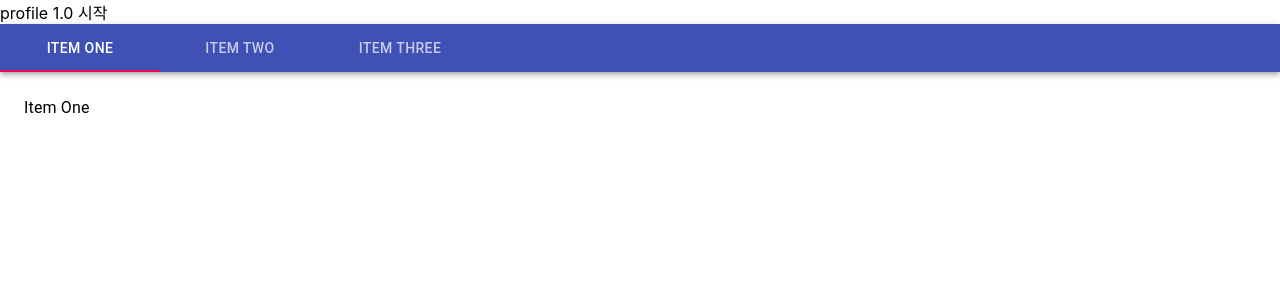
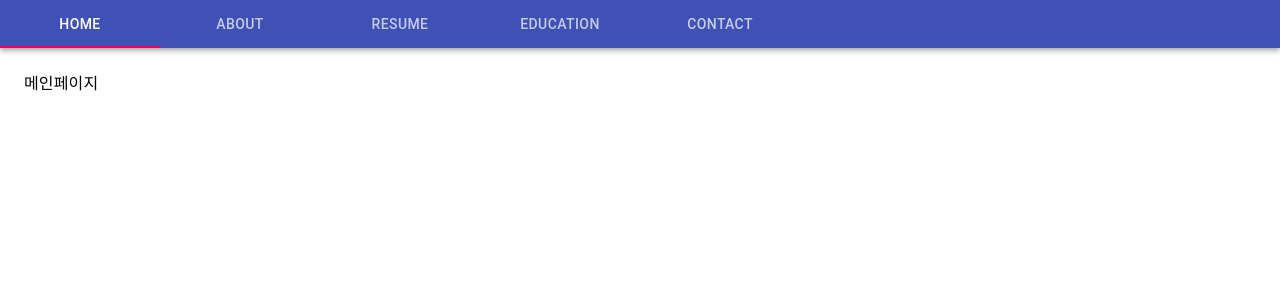
Before and after one commit to jaemin-hwang/profile1.0-nextjs, a Next.js app: page / in a window 1280 px wide. Shown: the top 300 px of the page. Built offline with nearby package versions, Linux system fonts and the light colour scheme.

Commit message:
페이지

```diff
--- a/components/Tabbar.js
+++ b/components/Tabbar.js
@@ -56,22 +56,30 @@ export default function Tabbar() {
     };
 
     return (
-        <div className={classes.root}>
+        <div className={classes.root} style={{width: "100%"}}>
             <AppBar position="static">
-                <Tabs value={value} onChange={handleChange} aria-label="simple tabs example">
-                    <Tab label="Item One" {...a11yProps(0)} />
-                    <Tab label="Item Two" {...a11yProps(1)} />
-                    <Tab label="Item Three" {...a11yProps(2)} />
+                <Tabs value={value} onChange={handleChange} aria-label="simple tabs example" style={{textAlign:"right"}}>
+                    <Tab label="Home" {...a11yProps(0)} />
+                    <Tab label="About" {...a11yProps(1)} />
+                    <Tab label="Resume" {...a11yProps(2)} />
+                    <Tab label="Education" {...a11yProps(3)} />
+                    <Tab label="Contact" {...a11yProps(4)} />
                 </Tabs>
             </AppBar>
             <TabPanel value={value} index={0}>
-                Item One
+                메인페이지
             </TabPanel>
             <TabPanel value={value} index={1}>
-                Item Two
+                간단한 소개
             </TabPanel>
             <TabPanel value={value} index={2}>
-                Item Three
+                경력사항?
+            </TabPanel>
+            <TabPanel value={value} index={3}>
+                교육사항
+            </TabPanel>
+            <TabPanel value={value} index={4}>
+                연락처
             </TabPanel>
         </div>
     );
--- a/pages/index.js
+++ b/pages/index.js
@@ -3,7 +3,6 @@ import Tabbar from "../components/Tabbar";
 export default function Home() {
   return (
     <div>
-      profile 1.0 시작
         <Tabbar></Tabbar>
     </div>
   )
```
